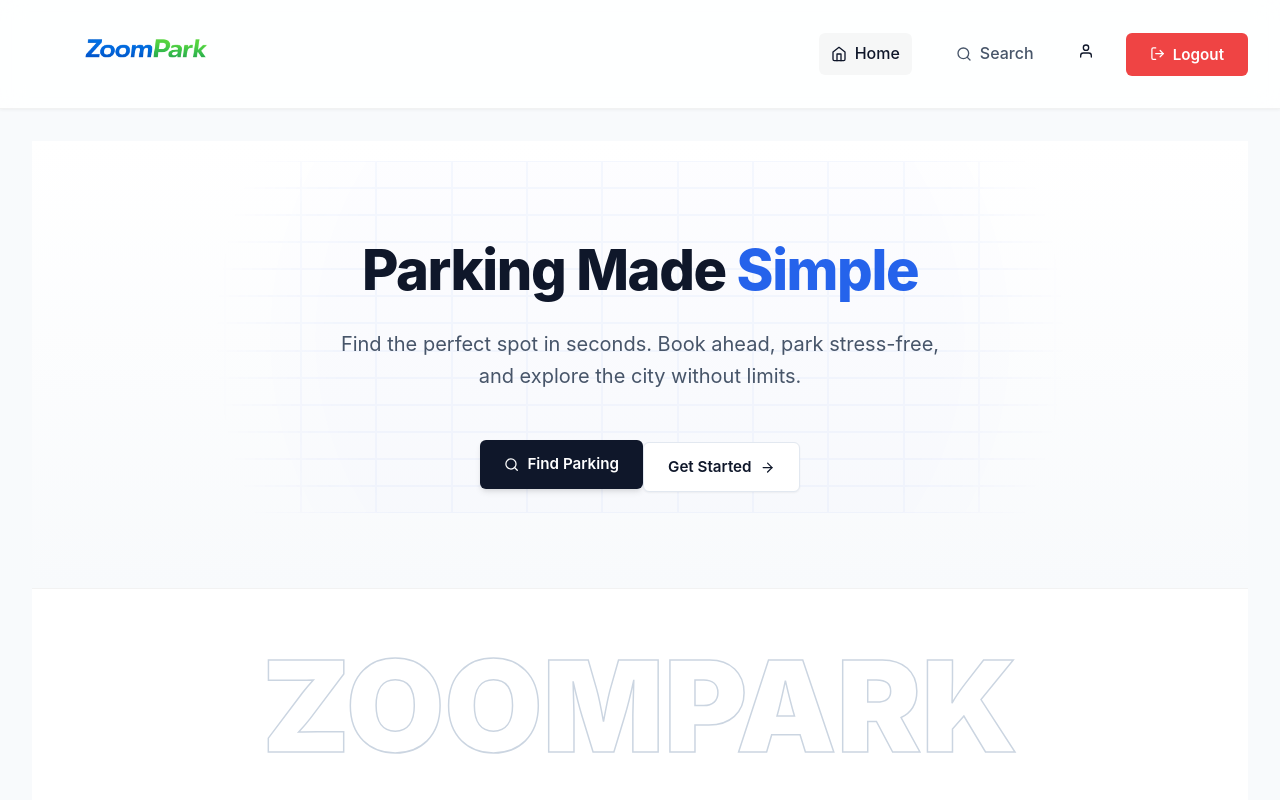
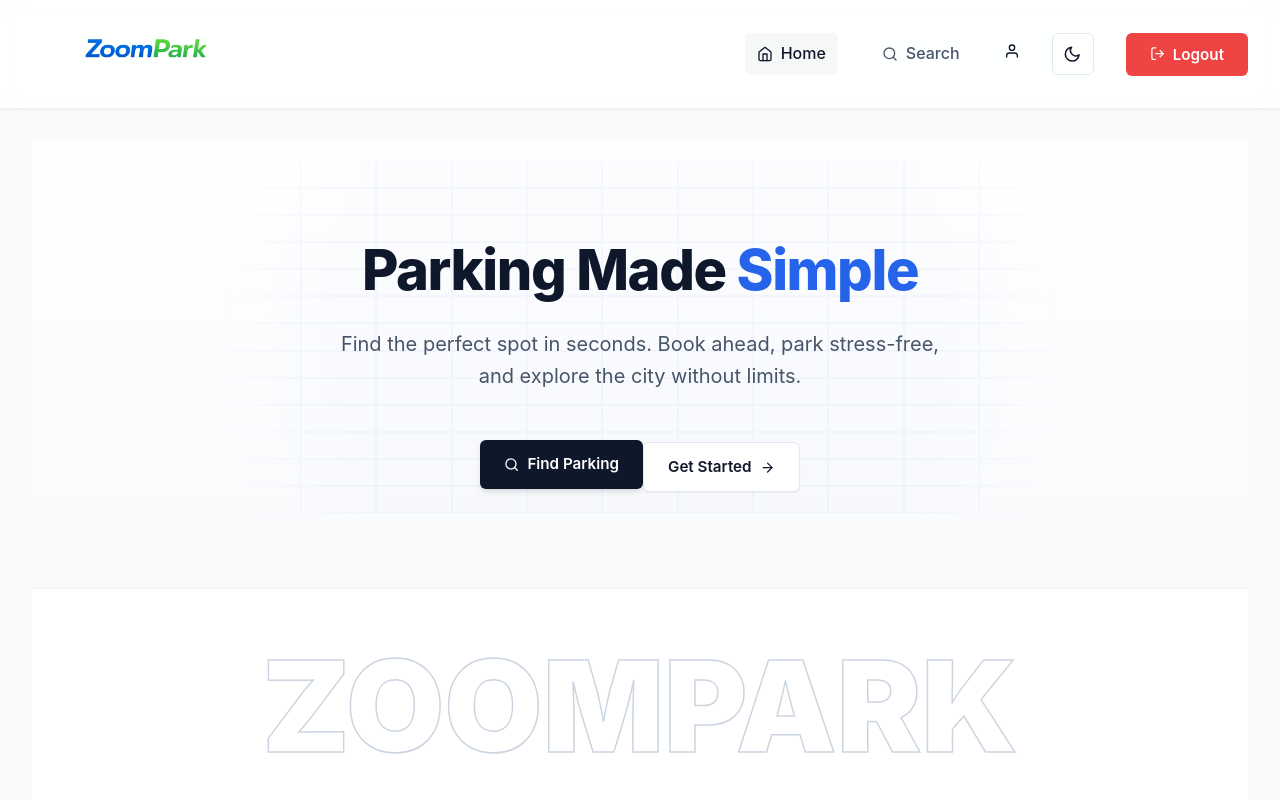
Before and after one commit to Prathmesh1901/zoonpark, a React (Vite) app in the folder frontend/: page / in a window 1280 px wide. Shown: the top 800 px of the page. Built offline with nearby package versions, Linux system fonts and the light colour scheme; no server answers; sample sign-in values are in the browser's storage.

Commit message:
Add navbar theme toggle

```diff
--- a/frontend/src/components/common/Navbar.jsx
+++ b/frontend/src/components/common/Navbar.jsx
@@ -4,7 +4,7 @@ import { useAuth } from '../../context/AuthContext';
 import { motion, AnimatePresence } from 'framer-motion';
 import {
     FiHome, FiSearch, FiCalendar, FiUser,
-    FiLogOut, FiMap, FiMenu, FiX, FiGrid
+    FiLogOut, FiMap, FiMenu, FiX, FiGrid, FiMoon, FiSun
 } from 'react-icons/fi';
 import { FaCarSide } from 'react-icons/fa';
 import logo from '../../assets/logg.png';
@@ -21,7 +21,13 @@ import logo from '../../assets/logg.png';
 const Navbar = () => {
     const { user, logout, isAuthenticated } = useAuth();
     const [isOpen, setIsOpen] = useState(false);
+    const [theme, setTheme] = useState(() => localStorage.getItem('theme') || 'light');
     const location = useLocation();
+
+    React.useEffect(() => {
+        document.documentElement.setAttribute('data-theme', theme);
+        localStorage.setItem('theme', theme);
+    }, [theme]);
 
     const handleLogout = () => {
         logout();
@@ -29,6 +35,7 @@ const Navbar = () => {
     };
 
     const toggleMenu = () => setIsOpen(!isOpen);
+    const toggleTheme = () => setTheme((currentTheme) => currentTheme === 'dark' ? 'light' : 'dark');
 
     const isActive = (path) => location.pathname === path ? 'active' : '';
 
@@ -113,6 +120,20 @@ const Navbar = () => {
 
                             <li>
                                 <motion.button
+                                    type="button"
+                                    onClick={toggleTheme}
+                                    className="theme-toggle-btn"
+                                    aria-label={theme === 'dark' ? 'Switch to light mode' : 'Switch to dark mode'}
+                                    title={theme === 'dark' ? 'Light mode' : 'Dark mode'}
+                                    whileHover={{ scale: 1.05 }}
+                                    whileTap={{ scale: 0.95 }}
+                                >
+                                    {theme === 'dark' ? <FiSun /> : <FiMoon />}
+                                </motion.button>
+                            </li>
+
+                            <li>
+                                <motion.button
                                     onClick={handleLogout}
                                     className="btn btn-danger btn-sm"
                                     whileHover={{ scale: 1.05 }}
--- a/frontend/src/styles/main.css
+++ b/frontend/src/styles/main.css
@@ -39,6 +39,23 @@
 
   /* Transitions */
   --transition: all 0.25s cubic-bezier(0.4, 0, 0.2, 1);
+}
+
+:root[data-theme='dark'] {
+  --bg-primary: #0B1120;
+  --bg-secondary: #111827;
+  --bg-tertiary: #243044;
+  --text-primary: #F8FAFC;
+  --text-secondary: #CBD5E1;
+  --text-muted: #94A3B8;
+  --primary: #60A5FA;
+  --primary-hover: #93C5FD;
+  --secondary: #2563EB;
+  --secondary-hover: #1D4ED8;
+  --accent: #93C5FD;
+  --glass-bg: rgba(17, 24, 39, 0.88);
+  --glass-border: rgba(255, 255, 255, 0.08);
+  --glass-shadow: 0 4px 12px rgba(0, 0, 0, 0.35);
 }
 
 /* Reset & Base Styles */
@@ -145,6 +162,31 @@ button {
 .nav-link.active {
   color: var(--text-primary);
   background: rgba(0, 0, 0, 0.03);
+}
+
+:root[data-theme='dark'] .nav-link:hover,
+:root[data-theme='dark'] .nav-link.active {
+  background: rgba(255, 255, 255, 0.08);
+}
+
+.theme-toggle-btn {
+  width: 42px;
+  height: 42px;
+  border-radius: var(--radius-md);
+  border: 1px solid var(--bg-tertiary);
+  background: var(--bg-secondary);
+  color: var(--text-primary);
+  display: inline-flex;
+  align-items: center;
+  justify-content: center;
+  cursor: pointer;
+  font-size: 1.15rem;
+  transition: var(--transition);
+}
+
+.theme-toggle-btn:hover {
+  border-color: var(--primary);
+  color: var(--primary);
 }
 
 /* Buttons */
@@ -404,6 +446,10 @@ textarea:focus {
   overflow: hidden;
 }
 
+:root[data-theme='dark'] .hero-section {
+  background: linear-gradient(to bottom, #111827 0%, #0B1120 100%);
+}
+
 .hero-section>*:not(.background-ripple-effect) {
   position: relative;
   z-index: 1;
@@ -432,6 +478,31 @@ textarea:focus {
   justify-content: center;
   padding: 1rem 2rem 3rem;
   background: #FFFFFF;
+}
+
+:root[data-theme='dark'] .brand-hover-section,
+:root[data-theme='dark'] .footer,
+:root[data-theme='dark'] .choice-card,
+:root[data-theme='dark'] .offer-card,
+:root[data-theme='dark'] .feature-card,
+:root[data-theme='dark'] .faq-item {
+  background: var(--bg-secondary);
+}
+
+:root[data-theme='dark'] .btn-secondary {
+  background: #1F2937;
+  color: var(--text-primary);
+  border-color: var(--bg-tertiary);
+}
+
+:root[data-theme='dark'] .faq-question:hover {
+  background: #1F2937;
+}
+
+:root[data-theme='dark'] input,
+:root[data-theme='dark'] select,
+:root[data-theme='dark'] textarea {
+  background: #0F172A;
 }
 
 .text-hover-effect {
```
